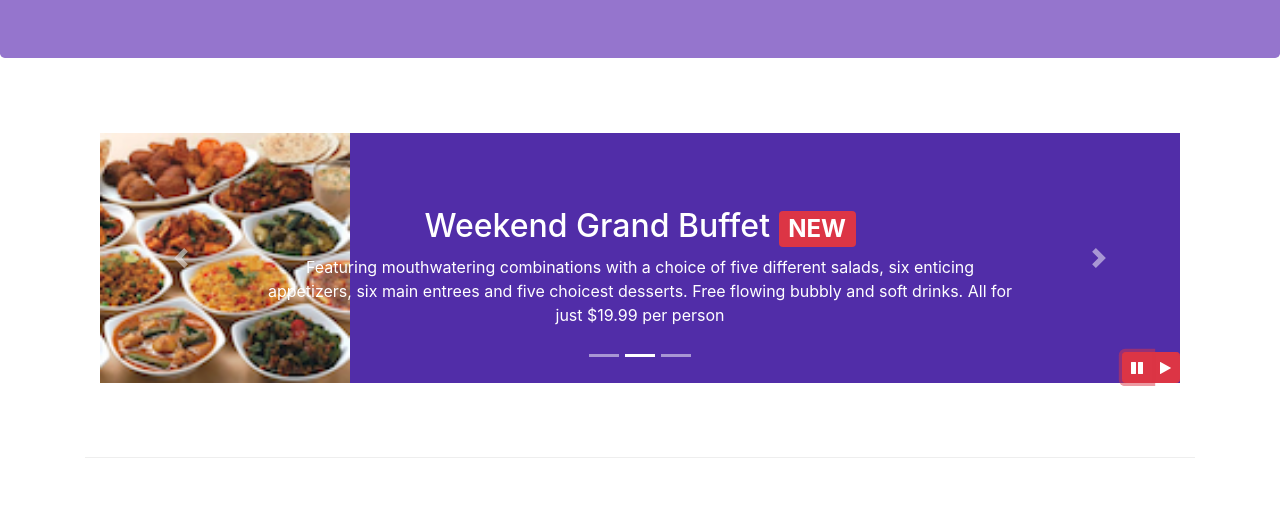
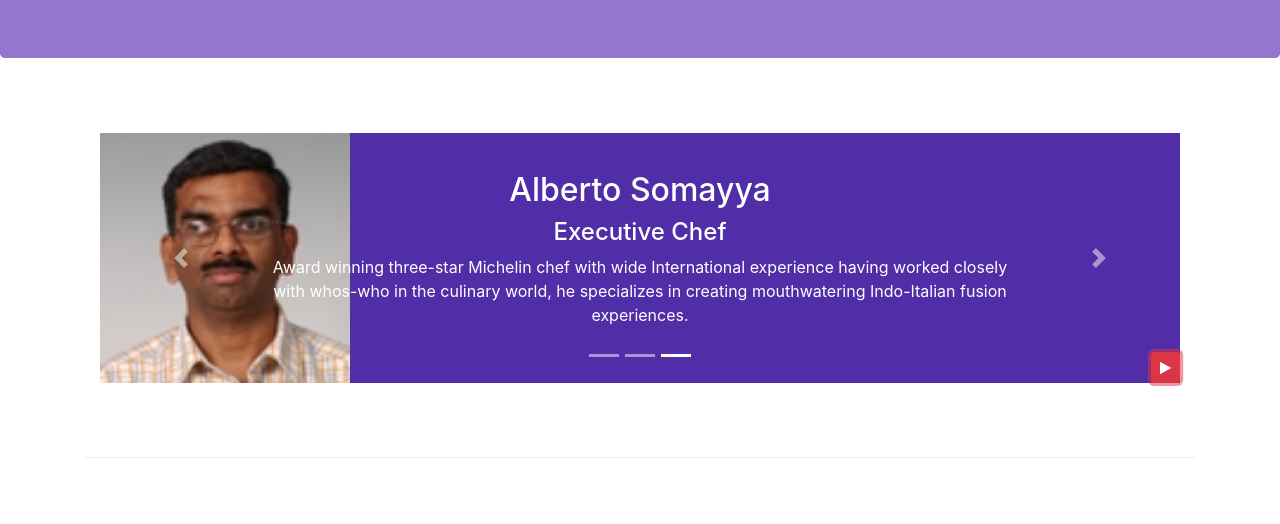
Before and after one commit to BediBrian/bootstrap-execercicio, a website: page index.html in a window 1280 px wide. Both pictures are taken after a click on the button 1137 px from the left and 643 px from the top of the page. Shown: the part 276-800 px from the top of the page. Drawn offline with nearby package versions, Linux system fonts and the light colour scheme.

Commit message:
More Bootstrap and JQuery

```diff
--- a/index.html
+++ b/index.html
@@ -174,7 +174,7 @@
         <div class="row row-content align-items-center">
             <div class="col">
                 <!-- Carousel -->
-                <div id="mycarousel" class="carousel slide" data-ride="carousel">
+                <div id="mycarousel" class="carousel slide">
                     <div class="carousel-inner" role="listbox">
                         <div class="carousel-item active">
                             <img class="d-block img-fluid" src="img/uthappizza.png" alt="uthapizza">
@@ -210,14 +210,9 @@
                     <a class="carousel-control-next" href="#mycarousel" role="button" data-slide="next">
                         <span class="carousel-control-next-icon"></span>
                     </a>
-                    <div class="btn-group" id="carouselButton">
-                        <button class="btn btn-danger btn-sm" id="carousel-pause">
-                            <span class="fa fa-pause"></span>
-                        </button>
-                        <button class="btn btn-danger btn-sm" id="carousel-play">
-                            <span class="fa fa-play"></span>
-                        </button>
-                    </div>
+                    <button class="btn btn-danger btn-sm" id="carouselButton">
+                        <span id="carousel-button-icon" class="fa fa-pause"></span>
+                    </button>
                 </div>
             </div>
         </div>
@@ -320,14 +315,20 @@
         $(document).ready(function(){
             $('#mycarousel').carousel({interval: 2000});
 
-            $('#carousel-pause').click(function(){
-                $('#mycarousel').carousel('pause');
-            });
-
-            $('#carousel-play').click(function(){
-                $('#mycarousel').carousel('cycle');
+            $('#carouselButton').click(function() {
+                if ($('#carouselButton').children('span').hasClass('fa-pause')) {
+                    $('#mycarousel').carousel('pause');
+                    $('#carouselButton').children('span').removeClass('fa-pause');
+                    $('#carouselButton').children('span').addClass('fa-play');
+                }
+                else if ($('#carouselButton').children('span').hasClass('fa-play')){
+                    $('#mycarousel').carousel('cycle');
+                    $('#carouselButton').children('span').removeClass('fa-play');
+                    $('#carouselButton').children('span').addClass('fa-pause')
+                }
             });
         });
+
     </script>
 </body>
 
```
